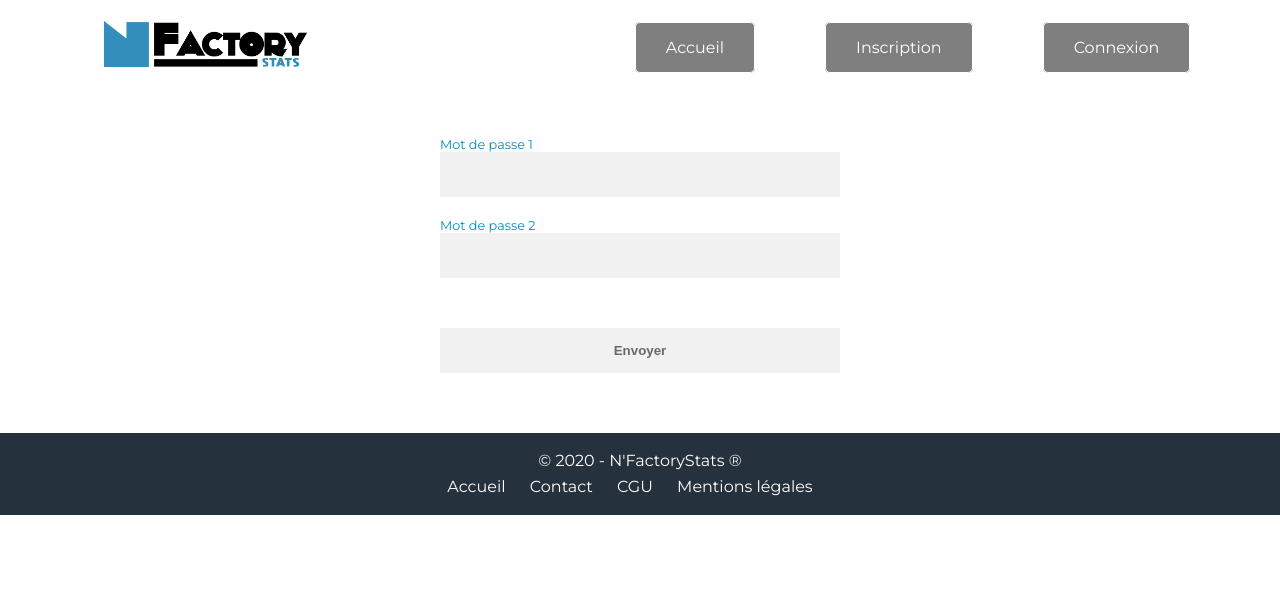
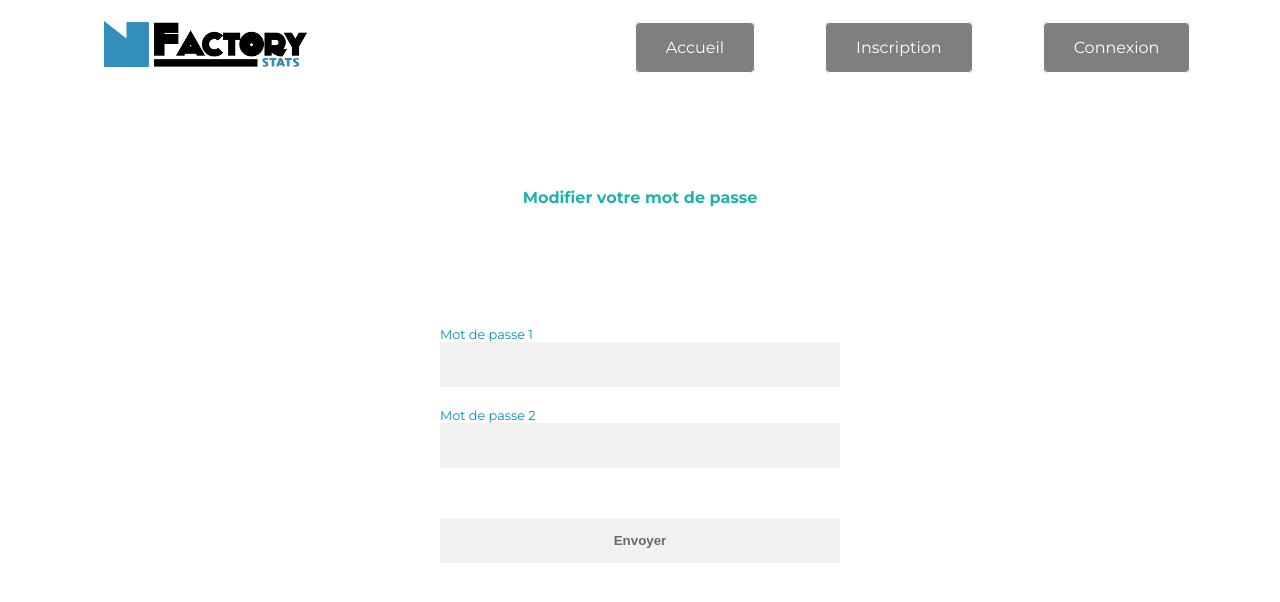
Before and after one commit to Bigo0612/N-FactoryStats, a PHP site: page /modif-mot-de-passe.php in a window 1280 px wide. Shown: the top 602 px of the page. Run offline with PHP 8.4, Linux system fonts and the light colour scheme.

Commit message:
résolution du pb du h2 du clear de la vie

```diff
--- a/asset/css/connexion.css
+++ b/asset/css/connexion.css
@@ -69,7 +69,7 @@
 
 h2#modmp {
     color: lightseagreen;
-    margin-top: 190px;
+    margin-top: 120px;
     text-align: center;
     font-weight: bold;
 }
--- a/inc/header.php
+++ b/inc/header.php
@@ -52,4 +52,5 @@
         </div>
         <div id="hamburger-overlay"></div>
     </div>
+    <div class="clear"></div>
 </header>
--- a/modif-mot-de-passe.php
+++ b/modif-mot-de-passe.php
@@ -47,11 +47,9 @@ if(!empty($_GET['token']) && !empty($_GET['email'])) {
         }
     }
 }
-
-
 include('inc/header.php'); ?>
 
-    <h2 class="h2">Modifier votre mot de passe</h2>
+    <h2 id="modmp">Modifier votre mot de passe</h2>
 
     <form action="" method="post" class="formulaires">
         <div class="formdiv">
```
